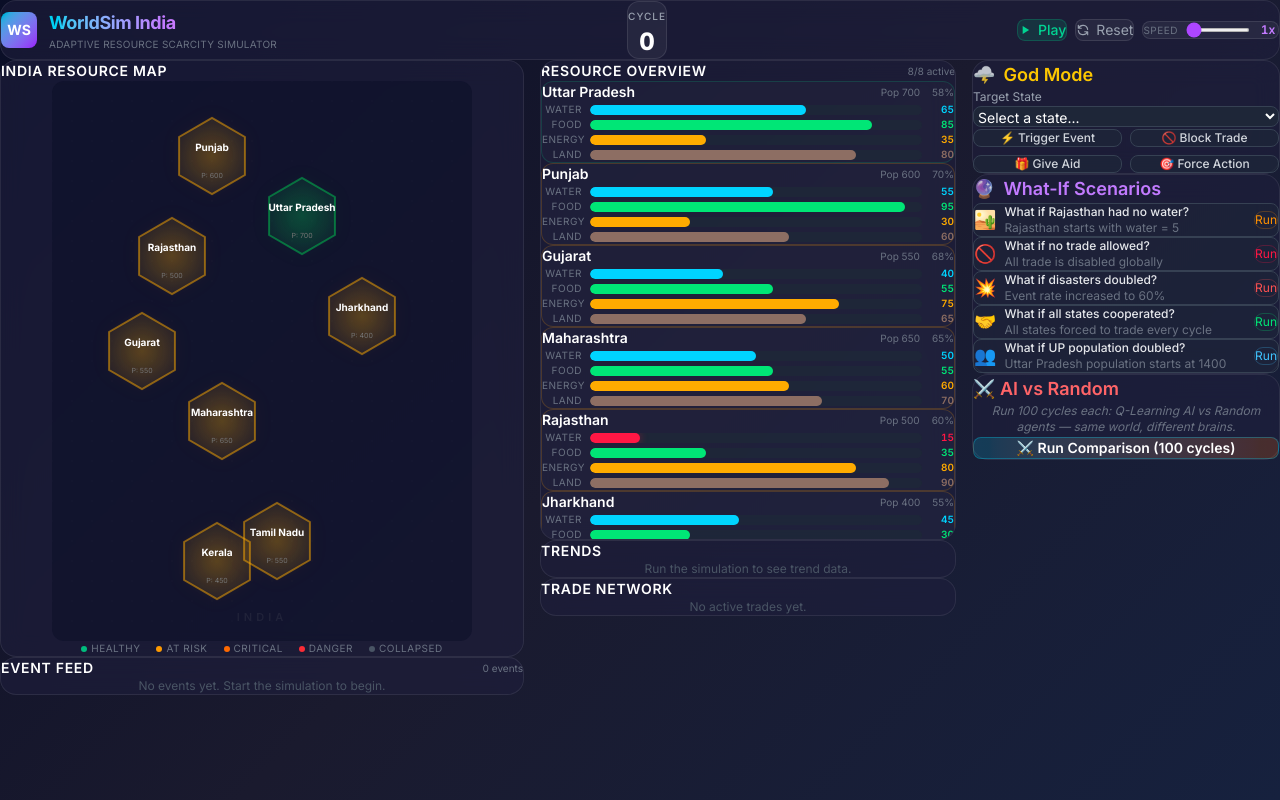
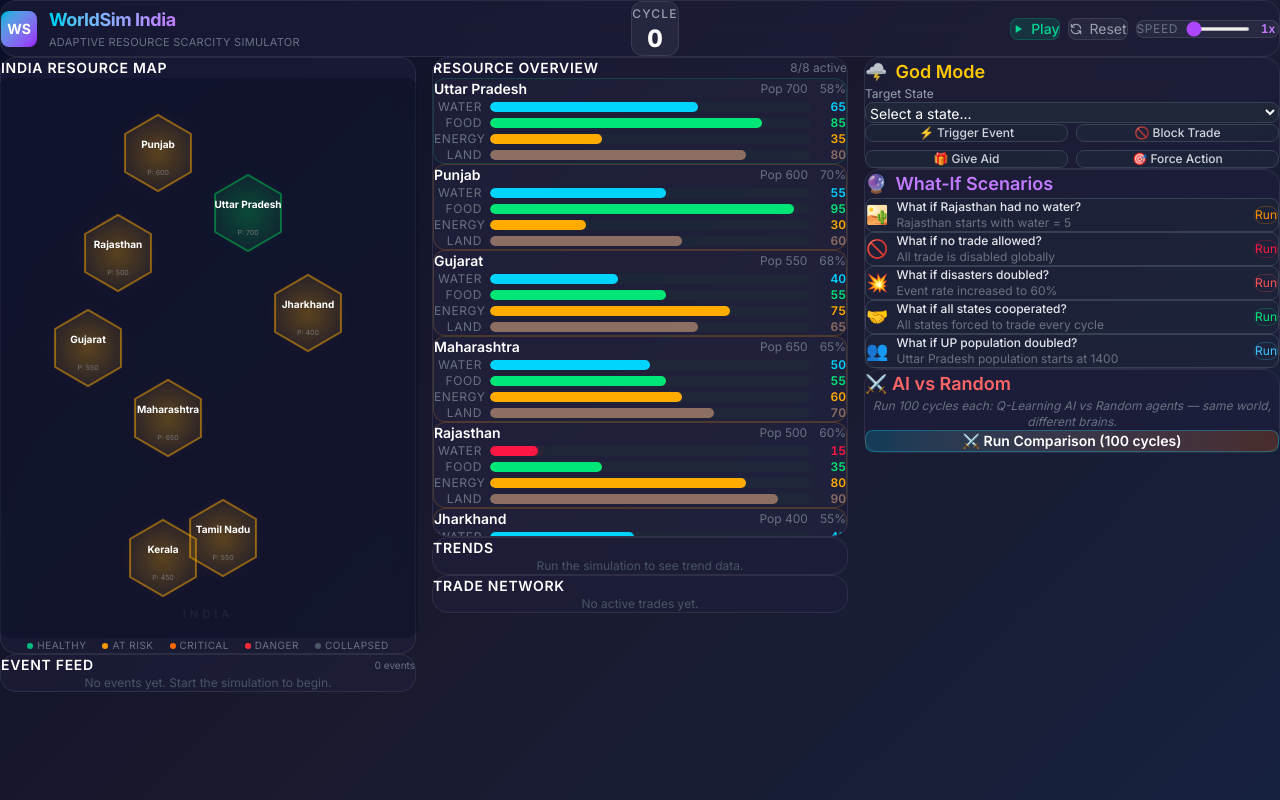
Before and after one commit to ansh-dulewale/Tech-shambhu, a React (Vite) app: page / in a window 1280 px wide. Built offline with nearby package versions, Linux system fonts and the light colour scheme.

Commit message:
style: improve readability — bigger fonts, balanced 4-4-4 grid layout, relaxed trade thresholds

```diff
--- a/src/App.jsx
+++ b/src/App.jsx
@@ -218,7 +218,7 @@ function App() {
 
       <div className="grid grid-cols-12 gap-4">
         {/* Left Column: Map + Event Log */}
-        <div className="col-span-5 space-y-4">
+        <div className="col-span-4 space-y-4">
           <IndiaMap
             states={states}
             trades={trades}
@@ -236,7 +236,7 @@ function App() {
         </div>
 
         {/* Right Column: Features */}
-        <div className="col-span-3 space-y-4">
+        <div className="col-span-4 space-y-4">
           <GodMode
             states={states}
             onTriggerEvent={(sId, type) => world.triggerEvent(sId, type)}
--- a/src/components/Header.jsx
+++ b/src/components/Header.jsx
@@ -12,13 +12,13 @@ function Header({ cycle, speed, isRunning, onStart, onPause, onReset, onSpeedCha
           <h1 className="text-lg font-bold bg-gradient-to-r from-cyan-400 via-purple-400 to-pink-400 bg-clip-text text-transparent tracking-tight">
             WorldSim India
           </h1>
-          <p className="text-[10px] text-gray-500 tracking-wide uppercase">Adaptive Resource Scarcity Simulator</p>
+          <p className="text-[11px] text-gray-500 tracking-wide uppercase">Adaptive Resource Scarcity Simulator</p>
         </div>
       </div>
 
       {/* Center: Cycle Counter */}
       <div className="text-center px-6 py-2 rounded-xl bg-white/5 border border-white/10">
-        <span className="text-[10px] text-gray-400 uppercase tracking-widest font-medium">Cycle</span>
+        <span className="text-xs text-gray-400 uppercase tracking-widest font-medium">Cycle</span>
         <div className="text-2xl font-extrabold text-white tabular-nums">{cycle}</div>
       </div>
 
@@ -29,7 +29,7 @@ function Header({ cycle, speed, isRunning, onStart, onPause, onReset, onSpeedCha
             onClick={onStart}
             className="flex items-center gap-1.5 px-4 py-2 rounded-lg bg-emerald-500/15 border border-emerald-500/25 text-emerald-400 hover:bg-emerald-500/25 transition-all duration-200 cursor-pointer text-sm font-medium"
           >
-            <svg className="w-3.5 h-3.5" fill="currentColor" viewBox="0 0 24 24"><path d="M8 5v14l11-7z"/></svg>
+            <svg className="w-3.5 h-3.5" fill="currentColor" viewBox="0 0 24 24"><path d="M8 5v14l11-7z" /></svg>
             Play
           </button>
         ) : (
@@ -37,7 +37,7 @@ function Header({ cycle, speed, isRunning, onStart, onPause, onReset, onSpeedCha
             onClick={onPause}
             className="flex items-center gap-1.5 px-4 py-2 rounded-lg bg-amber-500/15 border border-amber-500/25 text-amber-400 hover:bg-amber-500/25 transition-all duration-200 cursor-pointer text-sm font-medium"
           >
-            <svg className="w-3.5 h-3.5" fill="currentColor" viewBox="0 0 24 24"><path d="M6 19h4V5H6v14zm8-14v14h4V5h-4z"/></svg>
+            <svg className="w-3.5 h-3.5" fill="currentColor" viewBox="0 0 24 24"><path d="M6 19h4V5H6v14zm8-14v14h4V5h-4z" /></svg>
             Pause
           </button>
         )}
@@ -46,13 +46,13 @@ function Header({ cycle, speed, isRunning, onStart, onPause, onReset, onSpeedCha
           onClick={onReset}
           className="flex items-center gap-1.5 px-3 py-2 rounded-lg bg-white/5 border border-white/10 text-gray-400 hover:text-white hover:bg-white/10 transition-all duration-200 cursor-pointer text-sm"
         >
-          <svg className="w-3.5 h-3.5" fill="none" stroke="currentColor" strokeWidth="2" viewBox="0 0 24 24"><path strokeLinecap="round" strokeLinejoin="round" d="M4 4v5h.582m15.356 2A8.001 8.001 0 004.582 9m0 0H9m11 11v-5h-.581m0 0a8.003 8.003 0 01-15.357-2m15.357 2H15"/></svg>
+          <svg className="w-3.5 h-3.5" fill="none" stroke="currentColor" strokeWidth="2" viewBox="0 0 24 24"><path strokeLinecap="round" strokeLinejoin="round" d="M4 4v5h.582m15.356 2A8.001 8.001 0 004.582 9m0 0H9m11 11v-5h-.581m0 0a8.003 8.003 0 01-15.357-2m15.357 2H15" /></svg>
           Reset
         </button>
 
         {/* Speed */}
         <div className="flex items-center gap-2 px-3 py-2 rounded-lg bg-white/5 border border-white/10 ml-1">
-          <span className="text-[10px] text-gray-500 uppercase tracking-wider">Speed</span>
+          <span className="text-xs text-gray-500 uppercase tracking-wider">Speed</span>
           <input
             type="range"
             min="1"
--- a/src/components/ResourceDashboard.jsx
+++ b/src/components/ResourceDashboard.jsx
@@ -1,10 +1,10 @@
 import React from 'react';
 
 const RESOURCE_CONFIG = {
-  water:  { color: '#00d4ff', label: 'Water' },
-  food:   { color: '#00e676', label: 'Food' },
+  water: { color: '#00d4ff', label: 'Water' },
+  food: { color: '#00e676', label: 'Food' },
   energy: { color: '#ffab00', label: 'Energy' },
-  land:   { color: '#8d6e63', label: 'Land' },
+  land: { color: '#8d6e63', label: 'Land' },
 };
 
 function ResourceBar({ value, color, label }) {
@@ -13,7 +13,7 @@ function ResourceBar({ value, color, label }) {
 
   return (
     <div className="flex items-center gap-2 mb-1">
-      <span className="text-[10px] text-gray-500 w-10 text-right uppercase tracking-wider">{label}</span>
+      <span className="text-xs text-gray-500 w-12 text-right uppercase tracking-wider">{label}</span>
       <div className="flex-1 h-2.5 bg-gray-800/80 rounded-full overflow-hidden">
         <div
           className={`h-full rounded-full transition-all duration-700 ease-out ${isCritical ? 'animate-pulse' : ''}`}
@@ -25,7 +25,7 @@ function ResourceBar({ value, color, label }) {
         />
       </div>
       <span
-        className="text-[10px] w-6 text-right font-semibold tabular-nums"
+        className="text-xs w-7 text-right font-semibold tabular-nums"
         style={{ color: isLow ? '#ff1744' : color }}
       >
         {Math.round(value)}
@@ -38,8 +38,8 @@ function StateCard({ state }) {
   const avg = (state.resources.water + state.resources.food + state.resources.energy + state.resources.land) / 4;
   const borderColor = !state.alive ? 'border-gray-700/30' :
     avg > 60 ? 'border-emerald-500/20' :
-    avg > 40 ? 'border-amber-500/20' :
-    avg > 20 ? 'border-orange-500/20' : 'border-red-500/20';
+      avg > 40 ? 'border-amber-500/20' :
+        avg > 20 ? 'border-orange-500/20' : 'border-red-500/20';
 
   return (
     <div className={`p-3 rounded-xl bg-white/[0.02] border ${borderColor} transition-all duration-300 hover:bg-white/[0.05] ${!state.alive ? 'opacity-30' : ''}`}>
@@ -47,12 +47,12 @@ function StateCard({ state }) {
         <div className="flex items-center gap-2">
           <span className="text-sm font-semibold text-white">{state.name}</span>
           {state.action && (
-            <span className="text-[9px] px-1.5 py-0.5 rounded bg-purple-500/15 text-purple-300 font-medium uppercase tracking-wider">
+            <span className="text-[11px] px-1.5 py-0.5 rounded bg-purple-500/15 text-purple-300 font-medium uppercase tracking-wider">
               {state.action}
             </span>
           )}
         </div>
-        <div className="flex items-center gap-3 text-[10px] text-gray-500">
+        <div className="flex items-center gap-3 text-xs text-gray-500">
           <span>Pop {state.population}</span>
           <span>{state.happiness}%</span>
         </div>
@@ -66,7 +66,7 @@ function StateCard({ state }) {
         />
       ))}
       {!state.alive && (
-        <div className="text-center text-[10px] text-red-400/80 mt-1 font-semibold uppercase tracking-wider">Collapsed</div>
+        <div className="text-center text-xs text-red-400/80 mt-1 font-semibold uppercase tracking-wider">Collapsed</div>
       )}
     </div>
   );
@@ -80,7 +80,7 @@ function ResourceDashboard({ states = [] }) {
     <div className="glass-card p-4 overflow-y-auto max-h-[480px]">
       <div className="flex items-center justify-between mb-3">
         <h2 className="text-sm font-semibold text-white uppercase tracking-wider">Resource Overview</h2>
-        <span className="text-[10px] text-gray-500 tabular-nums">{aliveStates.length}/8 active</span>
+        <span className="text-xs text-gray-500 tabular-nums">{aliveStates.length}/8 active</span>
       </div>
       <div className="space-y-2">
         {aliveStates
--- a/src/engine/TradeSystem.js
+++ b/src/engine/TradeSystem.js
@@ -42,14 +42,14 @@ class TradeSystem {
       const r = state.resources;
       const resources = ['water', 'food', 'energy', 'land'];
 
-      // Surplus: highest resource above 50
-      let surplus = null, surplusVal = 50;
+      // Surplus: highest resource above 40
+      let surplus = null, surplusVal = 40;
       for (const res of resources) {
         if (r[res] > surplusVal) { surplus = res; surplusVal = r[res]; }
       }
 
-      // Need: lowest resource below 40
-      let need = null, needVal = 40;
+      // Need: lowest resource below 50
+      let need = null, needVal = 50;
       for (const res of resources) {
         if (r[res] < needVal) { need = res; needVal = r[res]; }
       }
--- a/src/index.css
+++ b/src/index.css
@@ -48,6 +48,8 @@ body {
   color: #e0e0e0;
   min-height: 100vh;
   overflow-x: hidden;
+  font-size: 14px;
+  line-height: 1.5;
 }
 
 #root {
```
Also changed, not shown: src/components/TradeNetwork.jsx (+13 -15 lines).
